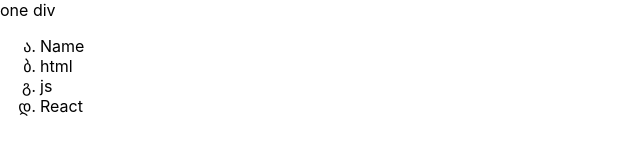
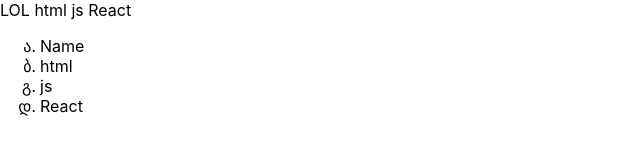
Before and after one commit to exleonardo/my-app, a React (Create React App) app: page / in a window 1280 px wide. Shown: the top 160 px of the page, without its empty margins (0-640 px from the left). Built offline with nearby package versions, Linux system fonts and the light colour scheme.

Commit message:
начало

```diff
--- a/src/App.js
+++ b/src/App.js
@@ -3,7 +3,9 @@ import "./App.css";
 const App = () => {
 	return (
 		<div>
-			<div>one div</div>
+			<div>
+				<Header />
+			</div>
 			<div className="App">
 				<ul>
 					<li>Name</li>
@@ -16,4 +18,15 @@ const App = () => {
 	);
 };
 
+export const Header = () => {
+	return (
+		<div>
+			<a> LOL</a>
+			<a> html</a>
+			<a> js</a>
+			<a> React</a>
+		</div>
+	);
+};
+
 export default App;
```
